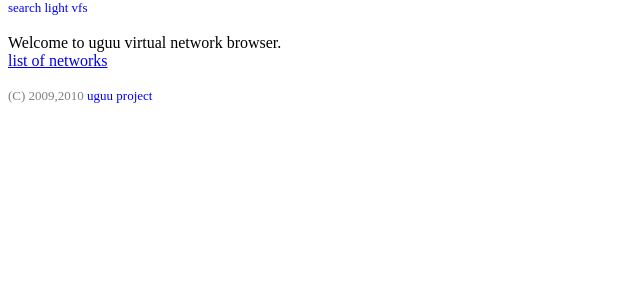
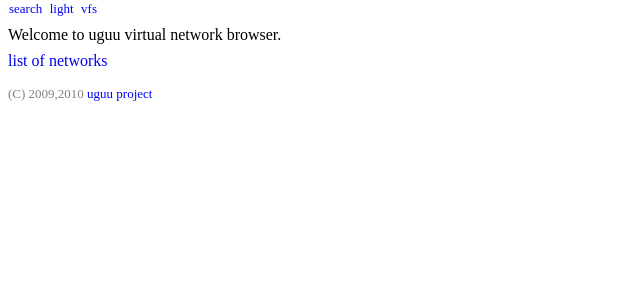
Before and after one commit to savrus/uguu, a Django app: template templates/vfs/index.html in a window 1280 px wide. Shown: the top 300 px of the page, without its empty margins (0-640 px from the left). Run offline with Django 3.2, Linux system fonts and the light colour scheme; the template is opened without the code that fills it, so the values that code supplies are empty.

Commit message:
[web] make-up

```diff
--- a/templates/basic.html
+++ b/templates/basic.html
@@ -9,11 +9,17 @@
           SPAN.shareholder { font-weight: bold; }
           SPAN.state#online { color: green; }
           SPAN.state#offline { color: red; }
-          DIV.topinfo { font-size: small; }
-          DIV.bottominfo { font-size: small; color: gray; }
-          DIV.error { margin-top: 0.5em; }
-          DIV.searchresults { margin-top: 0.5em; }
+          DIV.margintop { margin-top: 0.5em; }
+          DIV.margintop#sharestatus { margin-top: 1em; }
+          DIV.margintop#bottominfo { font-size: small; color: gray; }
+          DIV.margintop#netlist { margin-bottom: 1em; }
           TD.file { padding-left: 1em; }
+          TABLE.topinfo { font-size: small;
+                          border-spacing: 0;
+                          margin-bottom: 0; }
+          TABLE.topinfo TD { padding-right: 0.5em; }
+          TABLE.gobar { border-spacing: 0;  }
+          TABLE.gobar TD { padding-left: 0.5em; }
           A.solid:link { color: blue; text-decoration: none; }
           A.solid:hover { color: blue; text-decoration: none; }
           A.solid:visited { color: blue; text-decoration: none; }
--- a/templates/bottominfo.html
+++ b/templates/bottominfo.html
@@ -1 +1 @@
-<br><div class="bottominfo">(C) 2009,2010 <a class="solid" href="http://code.google.com/p/uguu">uguu project</a></div>
+<div class="margintop" id="bottominfo">(C) 2009,2010 <a class="solid" href="http://code.google.com/p/uguu">uguu project</a></div>
--- a/templates/search/error.html
+++ b/templates/search/error.html
@@ -1,6 +1,8 @@
 {% extends "general.html" %}
 {% block htmltitle %}{{error}}{% endblock %}
 {% block htmlbody %}
-{% include form %}
-<div class="error">{{error}}</div>
+<div class="margintop" id="searchform">
+    {% include form %}
+</div>
+<div class="margintop" id="error">{{error}}</div>
 {% endblock %}
--- a/templates/search/searchform.html
+++ b/templates/search/searchform.html
@@ -1,3 +1,4 @@
+<div class="margintop" id="search">
 <form action="{%url webuguu.search.views.search %}" name=f>
     <input size="40" name=q title="Uguu search" value="{{query}}">
     <input type=submit title="search" value="search">
@@ -5,3 +6,4 @@
         <option {{t.selected|safe}} value="{{t.value}}">{{t.text}}</option>{% endfor %}
     </select>
 </form>
+</div>
--- a/templates/topinfo.html
+++ b/templates/topinfo.html
@@ -1,6 +1,5 @@
-<div class="topinfo">
-    <a class="solid" href="{% url webuguu.search.views.search %}">search</a>
-    <a class="solid" href="{% url webuguu.search.views.light %}">light</a>
-    <a class="solid" href="{% url webuguu.vfs.views.net %}">vfs</a>
-</div>
-<br>
+<table class="topinfo"><tr>
+    <td><a class="solid" href="{% url webuguu.search.views.search %}">search</a></td>
+    <td><a class="solid" href="{% url webuguu.search.views.light %}">light</a></td>
+    <td><a class="solid" href="{% url webuguu.vfs.views.net %}">vfs</a></td>
+</tr></table>
--- a/templates/vfs/error.html
+++ b/templates/vfs/error.html
@@ -1,5 +1,5 @@
 {% extends "general.html" %}
 {% block htmltitle %}{{error}}{% endblock %}
 {% block htmlbody %}
-<div class="error">{{error}}</div>
+<div class="margintop" id="error">{{error}}</div>
 {% endblock %}
--- a/templates/vfs/host.html
+++ b/templates/vfs/host.html
@@ -1,7 +1,7 @@
 {% extends "vfs/sharelist.html" %}
 {% block title %}
-<div id="title">List of shares at host <span class="shareholder">{{hostname}}</span></div>
+<div class="margintop" id="title">List of shares at host <span class="shareholder">{{hostname}}</span></div>
 {% endblock %}
 {% block uplink %}
-<div id="uplink"><a class="share" href="{%url webuguu.vfs.views.network shares.0.network %}">go up</a></div>
+<div class="margintop"><a class="share" href="{%url webuguu.vfs.views.network shares.0.network %}">go up</a></div>
 {% endblock %}
--- a/templates/vfs/index.html
+++ b/templates/vfs/index.html
@@ -1,7 +1,6 @@
 {% extends "general.html" %}
 {% block htmltitle %}Virtual Browser{% endblock %}
 {% block htmlbody %}
-Welcome to uguu virtual network browser.
-<br>
-<div><a href="{% url webuguu.vfs.views.net %}">list of networks</a></div>
+<div class="margintop" id="title">Welcome to uguu virtual network browser.</div>
+<div class="margintop" id="netlist"><a class="share" href="{% url webuguu.vfs.views.net %}">list of networks</a></div>
 {% endblock %}
--- a/templates/vfs/network.html
+++ b/templates/vfs/network.html
@@ -1,7 +1,7 @@
 {% extends "vfs/sharelist.html" %}
 {% block title %}
-<div id="title">List of shares in network <span class="shareholder">{{ network }}</span></div>
+<div class="margintop" id="title">List of shares in network <span class="shareholder">{{ network }}</span></div>
 {% endblock %}
 {% block uplink %}
-<div id="uplink"><a class="share" href="{%url webuguu.vfs.views.net %}">go up</a></div>
+<div class="margintop"><a class="share" href="{%url webuguu.vfs.views.net %}">go up</a></div>
 {% endblock %}
--- a/templates/vfs/sharelist.html
+++ b/templates/vfs/sharelist.html
@@ -2,7 +2,6 @@
 {% block htmltitle %}List of shares{% endblock %}
 {% block htmlbody %}
 {% block title %}{% endblock %}
-<br>
 {% block uplink %}{% endblock %}
 <table>
     {% block sharelist %}
```
Also changed, not shown: templates/gobar.html (+5 -3 lines), templates/search/results.html (+4 -4 lines), templates/vfs/net.html (+5 -5 lines), templates/vfs/share.html (+4 -6 lines).
